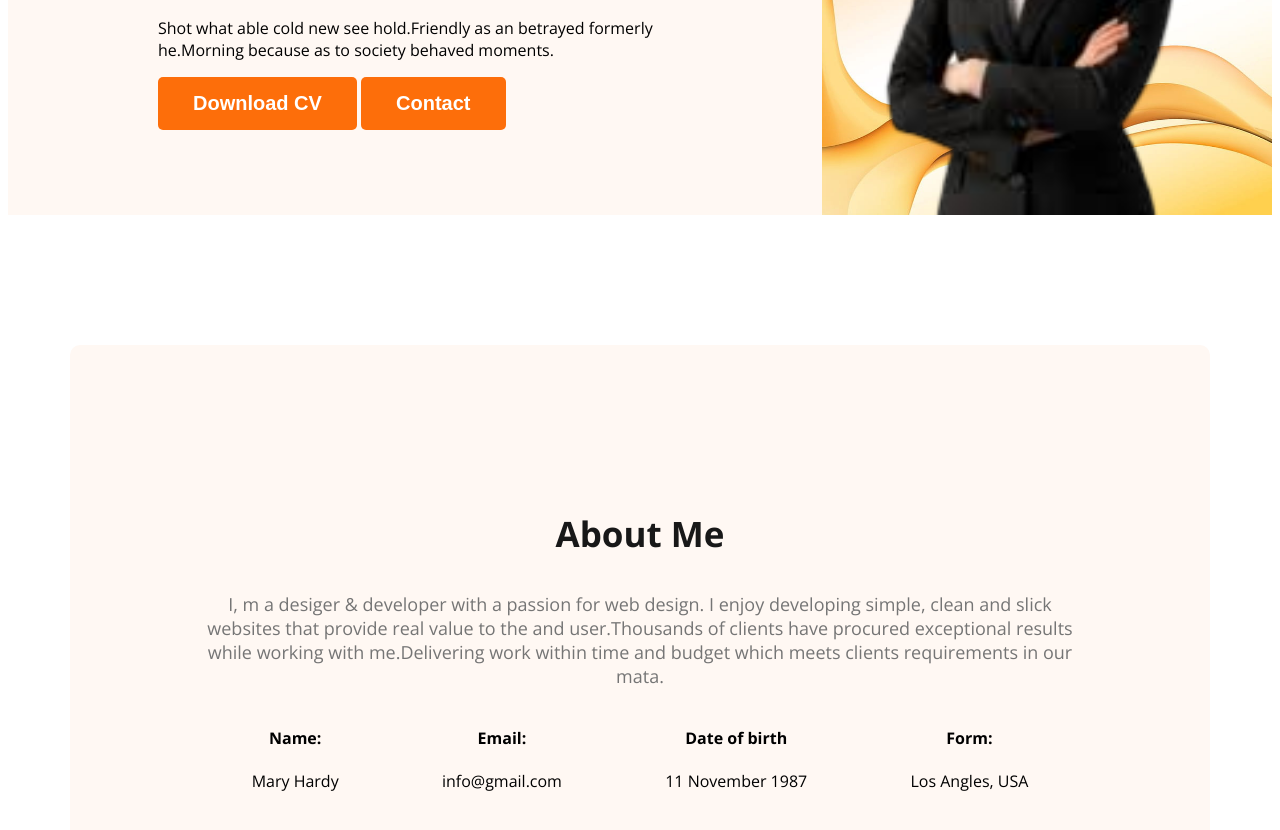
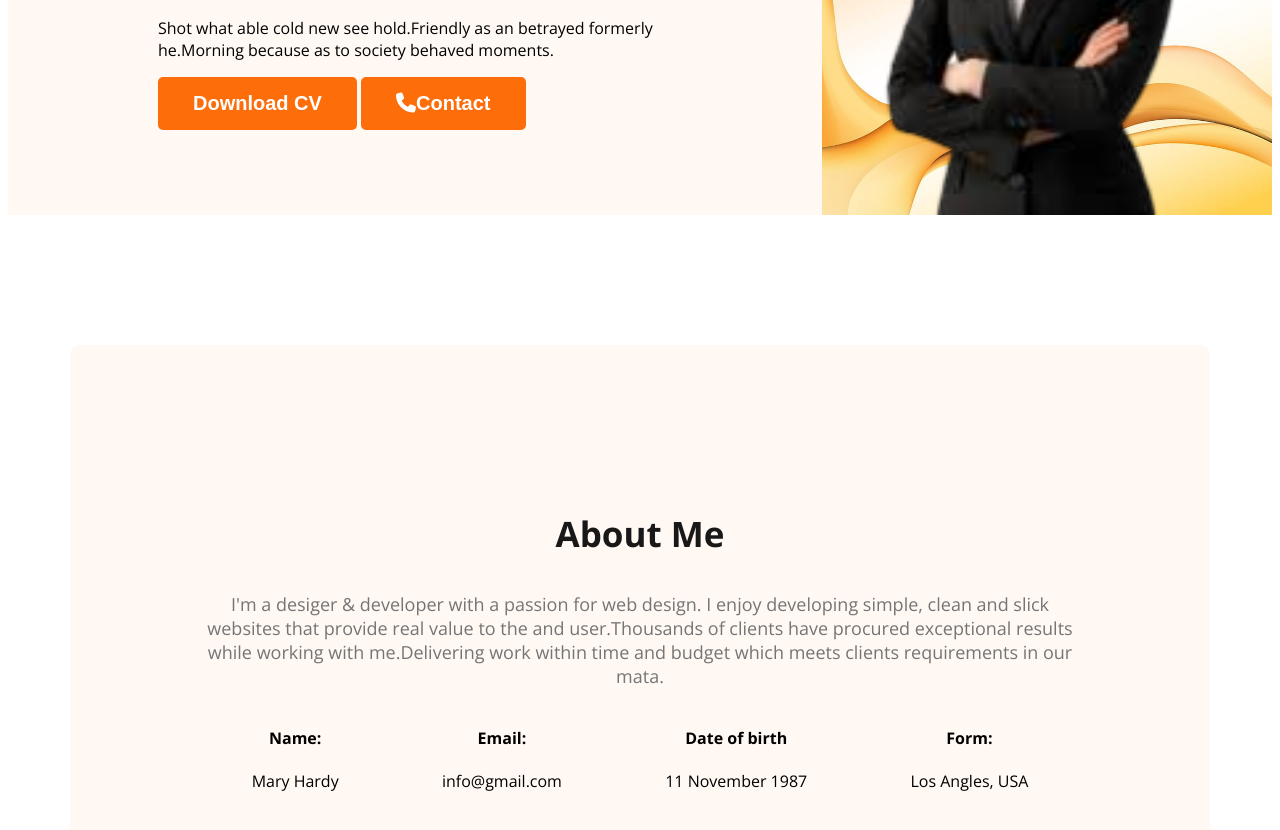
Before and after one commit to shakilawd/webdeveloper-portfolio, a plain HTML site: page index.html in a window 1280 px wide. Shown: the part 504-1334 px from the top of the page. Drawn offline with nearby package versions, Linux system fonts and the light colour scheme.

Commit message:
added word update

```diff
--- a/index.html
+++ b/index.html
@@ -8,6 +8,7 @@
     <link rel="preconnect" href="https://fonts.gstatic.com" crossorigin>
     <link href="https://fonts.googleapis.com/css2?family=Lato:ital,wght@0,400;0,700;1,400&family=Open+Sans:wght@400;700;800&display=swap" rel="stylesheet">
     <link rel="stylesheet" href="styles/portfolio.css">
+    <script src="https://kit.fontawesome.com/f056a62cc9.js"crossorigin="anonymous"></script>
 </head>
 <body>
 <header class="header">
@@ -26,7 +27,7 @@
             <h1 class="banner-title">Mary Hardy</h1>
             <p class="banner-description">Shot what able cold new see hold.Friendly as an betrayed formerly he.Morning because as to society behaved moments.</p>
             <button class="btn-primary">Download CV</button>
-            <button class="btn-primary">Contact</button>
+            <button class="btn-primary"><i class="fa-solid fa-phone"></i>Contact</button>
         </div>
         <img class="profile-pic" src="image/developer 2.png" alt="">
     </div>
@@ -35,7 +36,7 @@
     <section class="about">
         <h3 class="section-title">About Me</h3>
         <p class="section-description">
-            I, m a desiger & developer with a passion for web design. I enjoy developing simple, clean and slick websites that provide real value to the and user.Thousands of clients have procured exceptional results while working with me.Delivering  work within time and budget which meets clients requirements in our mata.</p>
+            I'm a desiger & developer with a passion for web design. I enjoy developing simple, clean and slick websites that provide real value to the and user.Thousands of clients have procured exceptional results while working with me.Delivering  work within time and budget which meets clients requirements in our mata.</p>
             <div class="about-info-container">
                 <!-- .about-info*4>h4.info-title+p.info-description -->
                 <div class="about-info">
--- a/styles/portfolio.css
+++ b/styles/portfolio.css
@@ -14,6 +14,7 @@ body{
     font-size: 20px;
     font-weight: 700;
     padding: 15px 35px;
+
 }
 
 .section-title{
@@ -75,7 +76,10 @@ nav a{
 
 .banner-content{
     max-width: 500px;
+
 }
+
+
 .banner .profile-pic{
     width: 400px;
 }
```
